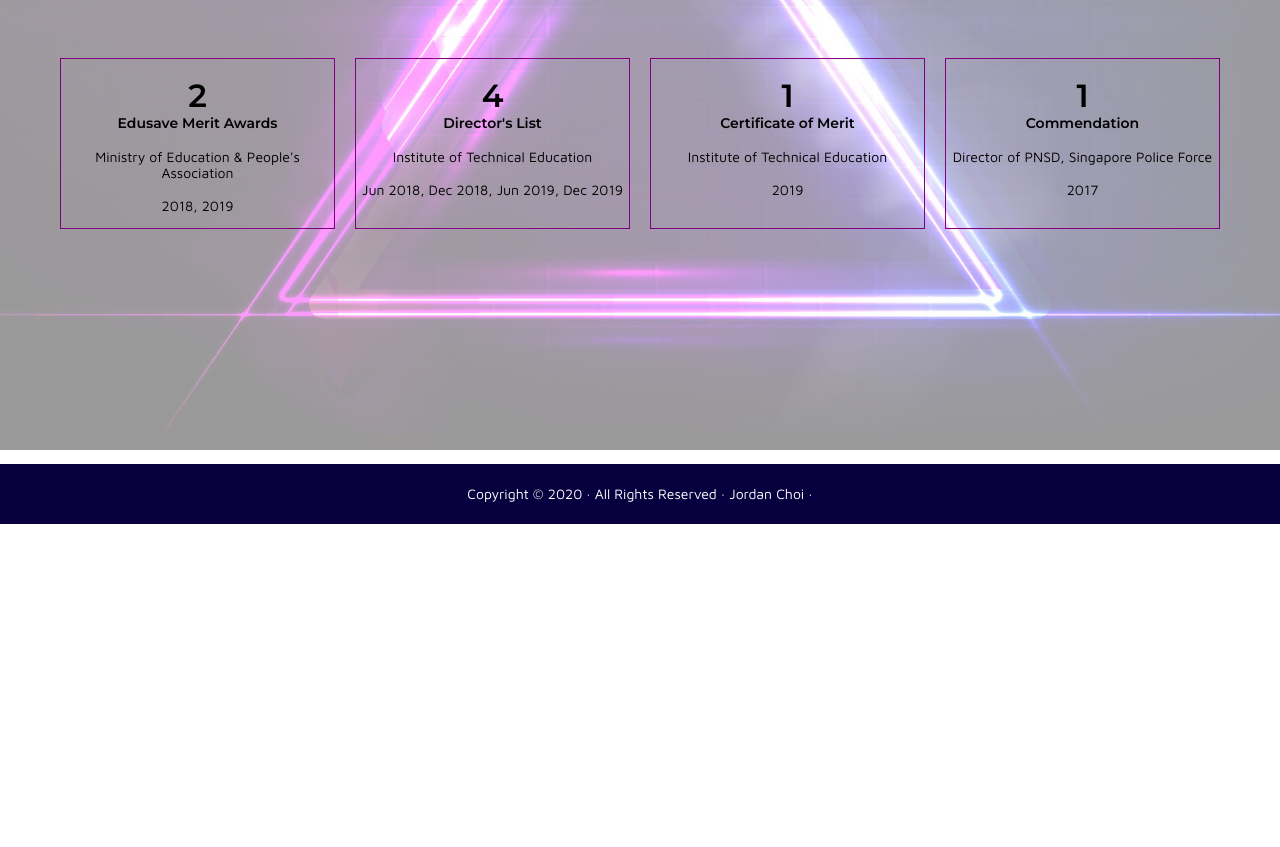
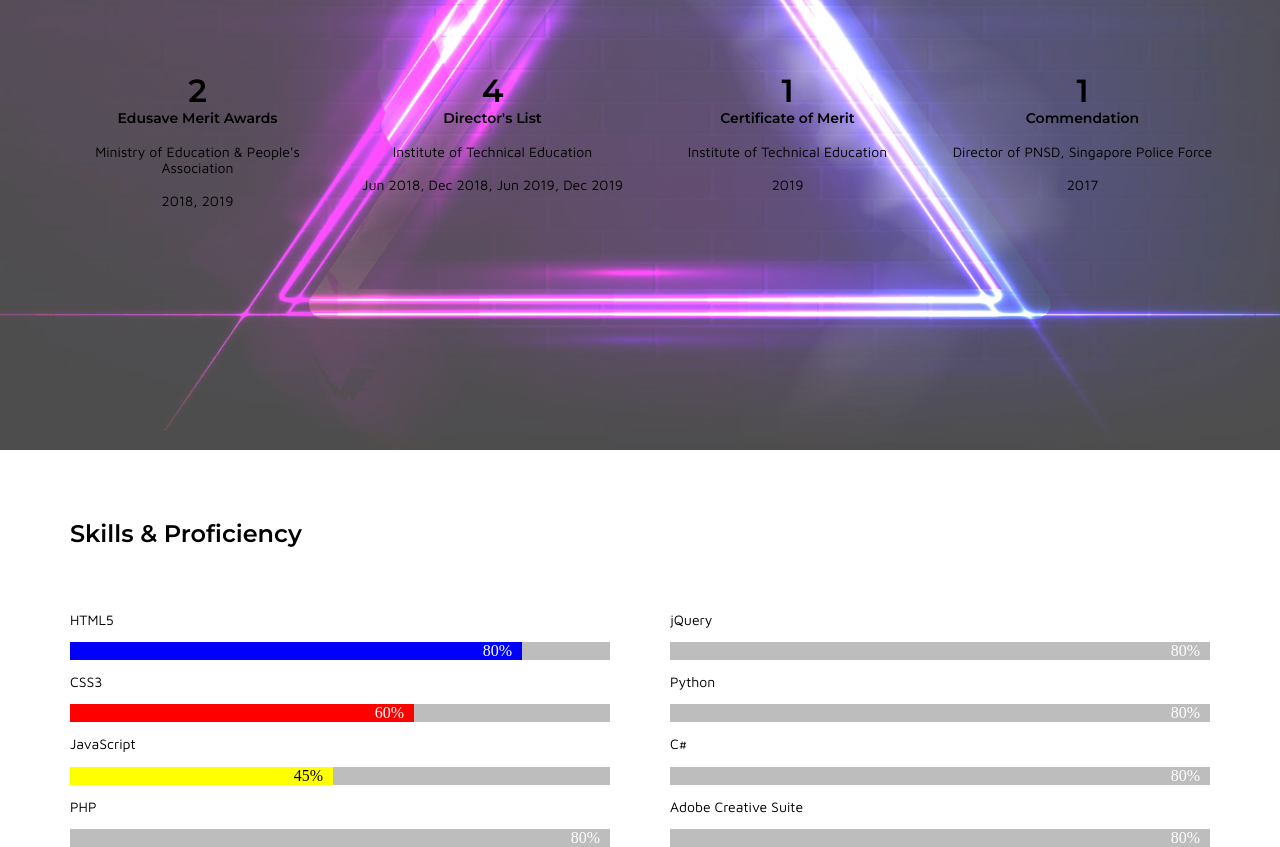
Before and after one commit to jordanchoi/ID_S10208161_JordanChoi_Assg1_Repo, a plain HTML site: page index.html in a window 1280 px wide. Shown: the part 1950-2797 px from the top of the page. Before the commit the page ends 2474 px from the top, so only its background shows below. Drawn offline with Linux system fonts and the light colour scheme; a web font is replaced by a local one.

Commit message:
changes and up to skills unresponsive

```diff
--- a/index.html
+++ b/index.html
@@ -131,7 +131,53 @@
                             2017</p>
                     </div>
                 </aside>
+            </div>
+        </section>
+        <section class="skills-section full" id="skills">
+            <div class="overlay">
+                <h2>Skills & Proficiency</h2>
+                <article class="skills-content flex">
+                    <div class="left">
+                        <p>HTML5</p>
+                        <div class="box">
+                            <div class="skills html">80%</div>
+                        </div>
+                        <p>CSS3</p>
+                        <div class="box">
+                            <div class="skills css">60%</div>
+                        </div>
+                        <p>JavaScript</p>
+                        <div class="box">
+                            <div class="skills js">45%</div>
+                        </div>
+                        <p>PHP</p>
+                        <div class="box">
+                            <div class="skills php">80%</div>
+                        </div>
+                    </div>
+                        <div class="right">
+                            <p>jQuery</p>
+                            <div class="box">
+                                <div class="skills jquery">80%</div>
+                            </div>
+                            <p>Python</p>
+                            <div class="box">
+                                <div class="skills python">80%</div>
+                            </div>
+                            <p>C#</p>
+                            <div class="box">
+                                <div class="skills csharp">80%</div>
+                            </div>
+                            <p>Adobe Creative Suite</p>
+                            <div class="box">
+                                <div class="skills adobe">80%</div>
+                            </div>
+                    </div>
 
+                </article>
+            </div>
+            <div class="scroll-to-top">
+                <a href="#top" target="_self" id="back-to-top">^</a>
             </div>
         </section>
         <footer>
--- a/styles.css
+++ b/styles.css
@@ -10,11 +10,16 @@
 }
 
 .overlay {
-    background-color: rgba(255,255,255,0.6);
+    background-color: rgba(255,255,255,0.3);
     width: 100vw;
 }
 
 /* General Styles - Apply to all viewports */
+
+* {
+    scroll-behavior: smooth;
+}
+
 body {
     background-color: white;
     color: #000;
@@ -47,7 +52,28 @@ footer p {
     line-height: 60px;
 }
 
+.scroll-to-top {
+    width: 50px;
+    height: 50px;
+    line-height: 50px;
+    text-align: center;
+    background-color: gold;
+    position: fixed;
+    bottom: 65px;
+    right: 35px;
+    opacity: 0.3;
+    border-radius: 5px;
+}
 
+.scroll-to-top:hover {
+    opacity: 1;
+}
+
+#back-to-top {
+    width: 50px;
+    height: 50px;
+    display: block;
+}
 /* First Section - Profile, with header & nav */
 header {
     display: flex;
@@ -55,7 +81,8 @@ header {
 }
 
 .profile {
-    background: url("images/profile-bg-resized-vectorpouchfreepik.jpg") no-repeat fixed center;
+    /* background: url("images/profile-bg-resized-vectorpouchfreepik.jpg") no-repeat fixed center; */
+    background: url("images/bg-test.jpg") no-repeat fixed center;
     background-size: cover;
 }
 
@@ -92,7 +119,8 @@ header {
 
 /* Second Section - Projects */
 .projects {
-    background: url("images/projects-bg-wirestock-freepik.jpg") no-repeat fixed center;
+    /* background: url("images/projects-bg-wirestock-freepik.jpg") no-repeat fixed center; */
+    background: url("images/dark-illustration-background.jpg") no-repeat fixed center;
     background-size: cover;
 }
 
@@ -137,12 +165,10 @@ header {
     align-content: center;
     align-items: center;
     text-align: center;
-    border: 1px solid red;
 }
 
 .edu-content div{
     width: 24.5%;
-    border: 1px solid red;
 }
 
 .edu-content img {
@@ -161,11 +187,54 @@ header {
 .achievements div {
     margin: 10px;
     width: 100%;
-    border: 1px solid purple;
 }
 
 .achievements h4 {
     font-size: 14px;
+}
+
+/* Forth Section - Skills */
+.skills-section {
+    height: 100vh;
+}
+
+.skills-content {
+    justify-content: space-around;
+    margin-left: 40px;
+    margin-right: 40px;
+    padding-bottom: 30px;
+}
+
+.left, .right {
+    width: 45%;
+}
+
+.box {
+    width: 100%;
+    background-color: #bdbdbd;
+    flex-flow: row wrap;
+}
+
+.skills {
+    padding: 0px 10px;
+    text-align: right;
+    color: white;
+}
+
+.html {
+    width:80%;
+    background-color: blue;
+}
+
+.css {
+    width: 60%;
+    background-color: red;
+}
+
+.js {
+    width: 45%;
+    background-color: yellow;
+    color: black;
 }
 
 
@@ -183,10 +252,14 @@ header {
     }
 
     .dp {
-        left: -100px;
+        left: -110px;
         top: 100px;
         width: 25%;
         min-width: 175px;
+    }
+
+    .dp:hover {
+        width: 220px;
     }
 
     .content ul {
@@ -219,9 +292,15 @@ header {
         font-size: 14px;
         font-family: Montserrat, 'sans-serif';
         font-weight: 600;
+        height: 25px;
         text-transform: uppercase;
-        color: #000;
+        color: #fff;
         display: inline-block;
+    }
+
+    nav li a:hover {
+        color: gold;
+        border-bottom: 4px solid white;
     }
 
     /* Section 1 - Profile */
@@ -278,6 +357,8 @@ header {
         margin: 0 auto;
         top: -50px;
     }
+
+
 
     .content ul {
         justify-content: center;
```
Also changed, not shown: images/Original:Raw Files/bg-test/License free.txt (added), images/Original:Raw Files/bg-test/License premium.txt (added), images/Original:Raw Files/grunge-red-distressed-textured-background/License free.txt (added), images/Original:Raw Files/grunge-red-distressed-textured-background/License premium.txt (added), images/dark-illustration-background.jpg (added), 12 other files.
